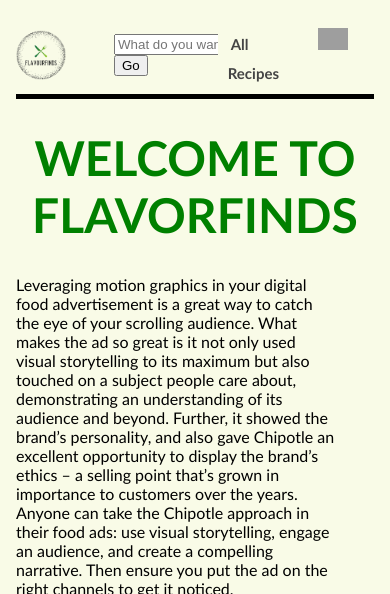
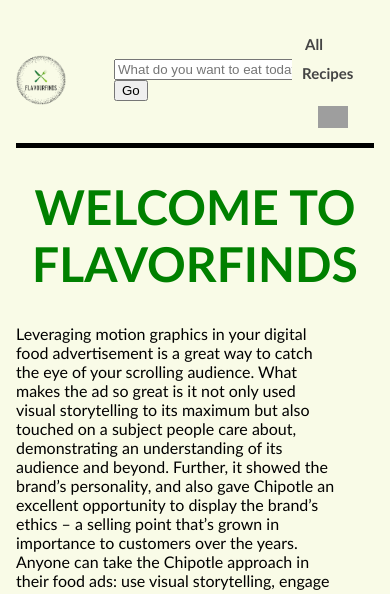
Before and after one commit to nicolasKappa/Food_Recipe_Web_App, a PHP site: page / in a window 390 px wide. Shown: the top 594 px of the page. Run offline with PHP 8.4, Linux system fonts and the light colour scheme; grey boxes are pictures that could not be loaded.

Commit message:
added responsiveness to nav

```diff
--- a/Website/StylesheetLandingUserPageSearch.css
+++ b/Website/StylesheetLandingUserPageSearch.css
@@ -60,6 +60,10 @@
   flex-grow: 1;
   display: flex;
   flex-wrap: wrap;
+}
+
+.navigation {
+	display: grid;
 }
 
 nav {
```
